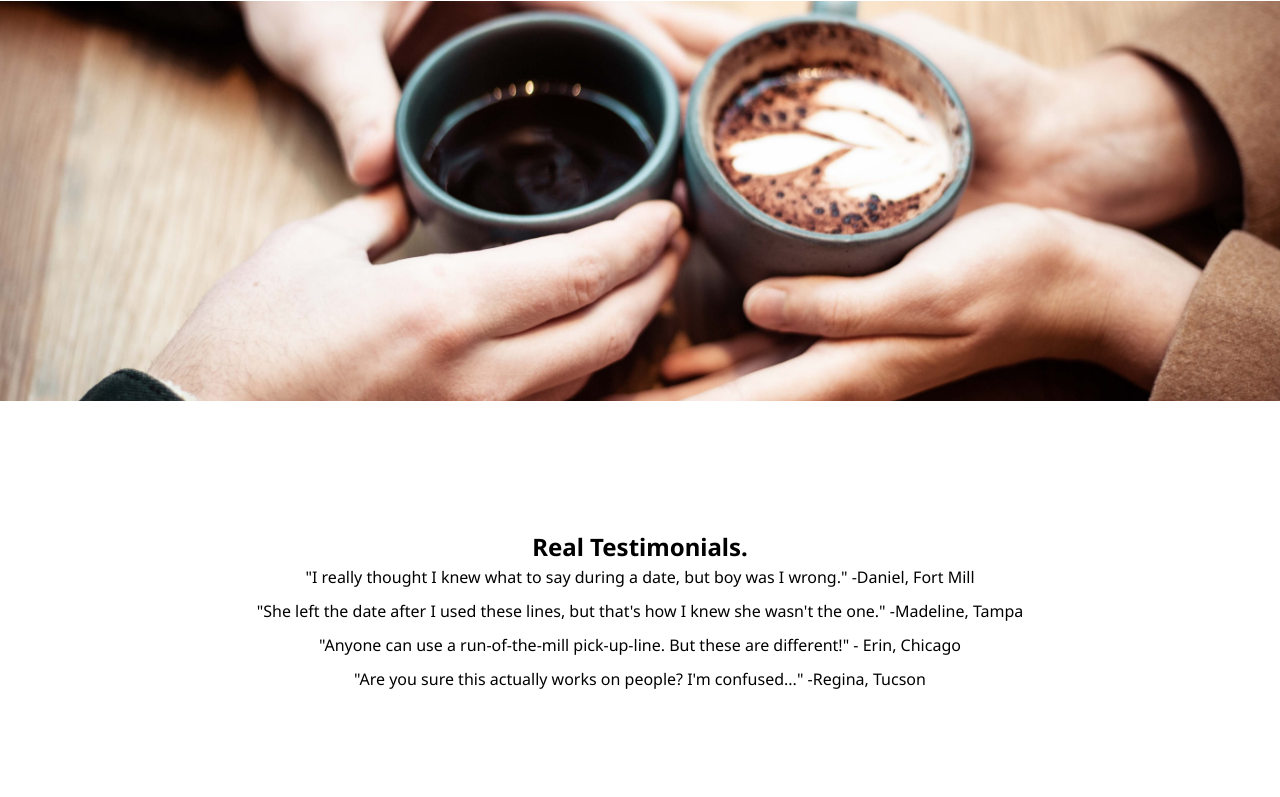
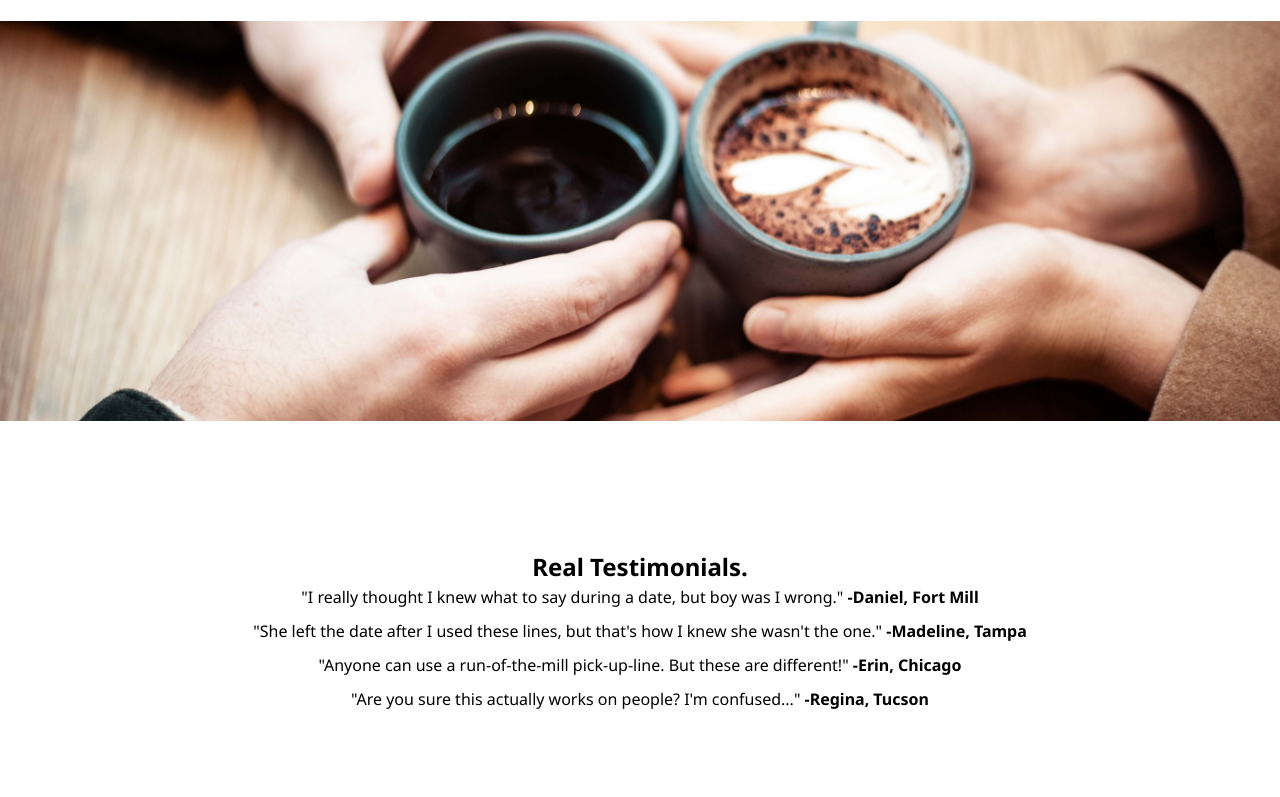
Before and after one commit to tayaredhouse/Date-Helper, a plain HTML site: page index.html in a window 1280 px wide. Shown: the part 1145-1942 px from the top of the page. Drawn offline with Linux system fonts and the light colour scheme.

Commit message:
final amimation, small HTML update

```diff
--- a/index.html
+++ b/index.html
@@ -51,10 +51,10 @@
             <!--Testimonial information for people who have "used the app"-->
             <div class="testimonials">
                 <h2 id="testimonial-link">Real Testimonials.</h2>
-                <p>"I really thought I knew what to say during a date, but boy was I wrong." -Daniel, Fort Mill</p>
-                <p>"She left the date after I used these lines, but that's how I knew she wasn't the one." -Madeline, Tampa</p>
-                <p>"Anyone can use a run-of-the-mill pick-up-line. But these are different!" - Erin, Chicago</p>
-                <p>"Are you sure this actually works on people? I'm confused..." -Regina, Tucson</p>
+                <p>"I really thought I knew what to say during a date, but boy was I wrong." <strong>-Daniel, Fort Mill</strong></p>
+                <p>"She left the date after I used these lines, but that's how I knew she wasn't the one." <strong>-Madeline, Tampa</strong></p>
+                <p>"Anyone can use a run-of-the-mill pick-up-line. But these are different!" <strong>-Erin, Chicago</strong></p>
+                <p>"Are you sure this actually works on people? I'm confused..." <strong>-Regina, Tucson</strong></p>
             </div>
             <!--Third decoration only container-->
             <div class="bgimagecontainer3">
--- a/style.css
+++ b/style.css
@@ -40,12 +40,9 @@ nav {
     list-style-type: none;
 }
 
-.main-nav li {
+.nav-ul li a {
     display: inline-block;
     margin: 10px;
-}
-
-a {
     color: black;
     text-decoration: none;
 }
@@ -91,8 +88,8 @@ h1 {
 
 @keyframes slideLeft {
     from {
-        margin-left: 100%;
-        width: 300%;
+        margin-left: -100%;
+        width: -300%;
     }
     to {
         margin-left: 0%;
```
